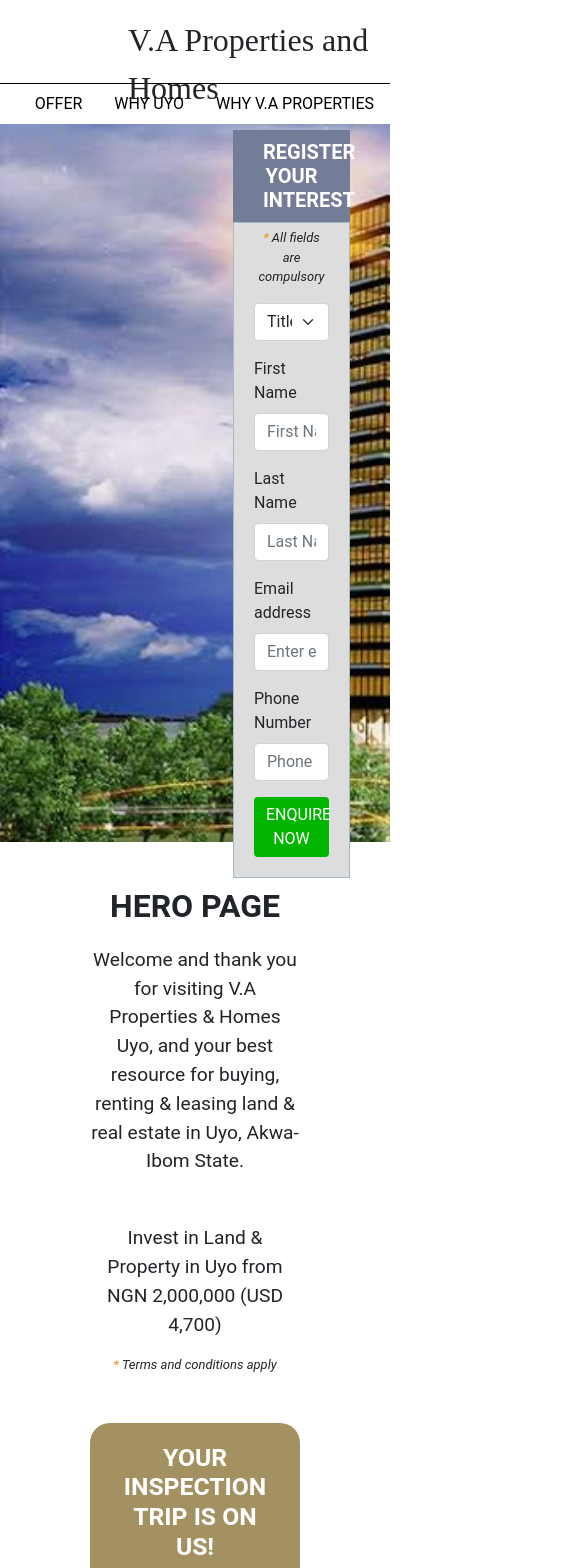
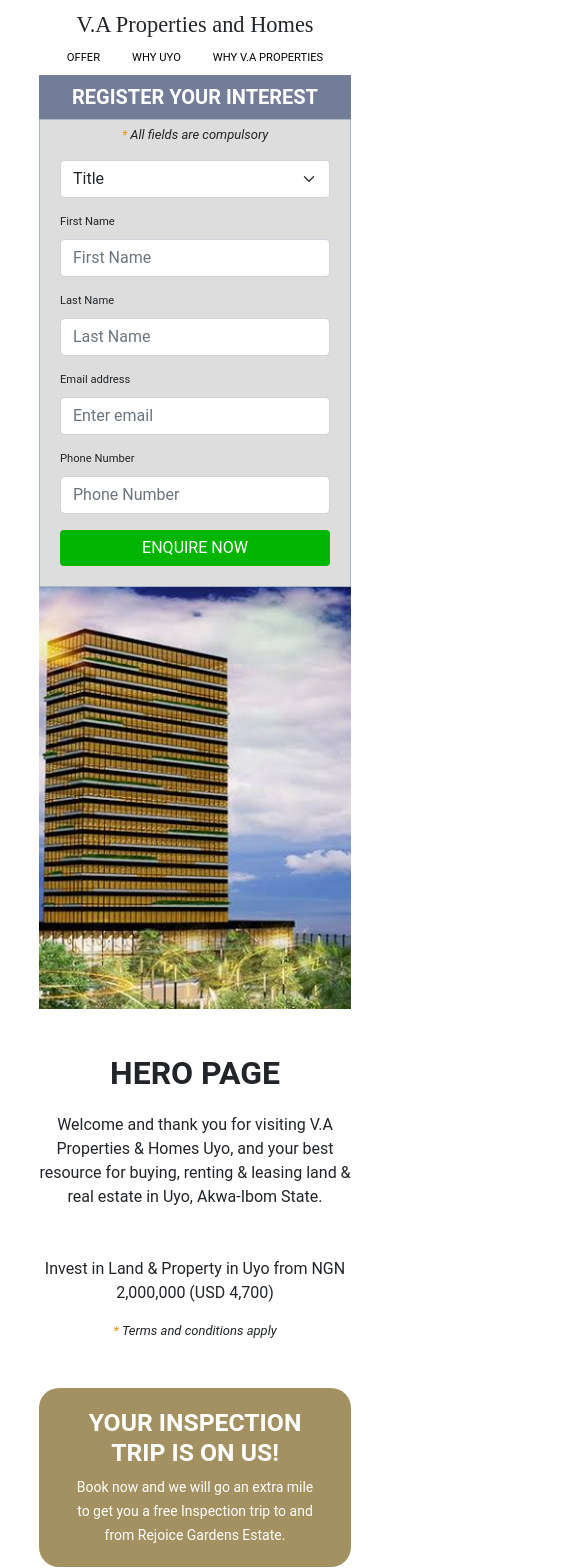
Before and after one commit to AlanDouglasDan/react-blog, a React (Create React App) app: page / in a window 390 px wide. Shown: the top 1568 px of the page, 585 px wide, since content can reach past the window. Built offline with nearby package versions, Linux system fonts and the light colour scheme; a web font is replaced by a local one.

Commit message:
finished responsive view

```diff
--- a/src/App.css
+++ b/src/App.css
@@ -1,5 +1,4 @@
 @import url("https://fonts.googleapis.com/css2?family=Orelega+One&display=swap");
-/* @import url("https://fonts.googleapis.com/css2?family=Roboto:wght@300&display=swap"); */
 
 .App {
   font-family: "Roboto", sans-serif;
@@ -29,7 +28,7 @@ header {
   top: 130px;
   position: absolute;
   background-color: #ddd;
-  width: 30%;
+  width: 45%;
 }
 
 .form_header {
@@ -91,6 +90,7 @@ form button {
   background-color: rgb(26, 43, 66);
   height: 70vh;
   padding: 60px;
+  display: grid;
 }
 
 .fourth-container h2 {
@@ -282,3 +282,99 @@ footer hr {
   color: black;
   text-transform: uppercase;
 }
+
+.form_container-2 {
+  display: none;
+}
+
+@media only screen and (max-width: 900px) {
+  header {
+    height: 5vh;
+  }
+  .main_header {
+    padding: 0.5rem;
+  }
+  .form_container {
+    height: 60vh;
+  }
+  .fourth-container, .sixth-container {
+    height: 50vh;
+  }
+  .block-four {
+    max-width: 100%;
+  }
+  .fifth-grid {
+    padding: 0 25px;
+  }
+  .sixth-container {
+    padding: 0;
+  }
+  .sixth-grid-item{
+    grid-gap: 10px;
+    padding: 15px;
+  }
+}
+
+@media only screen and (max-width: 650px) {
+  body {
+    font-size: 0.7rem;
+  }
+  .form_container {
+    display: none;
+  }
+  .form-container-2 {
+    padding: 0 10%;
+  }
+  .inner_form {
+    position: relative;
+    width: 100%;
+    top: 0;
+    right: 0;
+  }
+  .full-bg-img {
+    background-size: cover;
+    background-position: center;
+    height: 50vh;
+  }
+  .third_container {
+    max-width: 100% !important;
+    padding: 0 10%;
+    font-size: 1rem;
+  }
+  .fourth-container {
+    padding: 10px;
+    height: 90vh;
+  }
+  .grid-2 , .another-grid{
+    display: grid;
+    grid-template-columns: 1fr;
+  }
+  .grid-item {
+    justify-content: left;
+  }
+  .fifth-grid {
+    grid-template-columns: 1fr;
+    padding: 0 20%;
+  }
+  .sixth-gridd {
+    grid-template-columns: 1fr;
+    height: 70vh;
+  }
+  .sixth-container {
+    height: 70vh;
+    padding: 0 10%;
+  }
+  .seventh_container {
+    max-width: 80vw;
+  }
+  header {
+    border: none;
+    text-align: center;
+  }
+  .nav {
+    justify-content: center;
+  }
+  .fifth-grid-item {
+    padding: 15px;
+  }
+}
--- a/src/Fouth.js
+++ b/src/Fouth.js
@@ -13,7 +13,7 @@ function Fourth() {
             <img src={img} alt="img"></img>
           </div>
 
-          <div className="grid-item">
+          <div className="grid-item another-grid">
             <div>
               <ul>
                 <li>Lorem ipsum dolor amet ini</li>
@@ -22,9 +22,14 @@ function Fourth() {
                 <li>Lorem ipsum dolor amet ini</li>
                 <li>Lorem ipsum dolor amet ini</li>
               </ul>
-              <Button type="button">
-                ENQUIRE NOW
-              </Button>
+              {/* <ListGroup>
+                <ListGroup.Item>Cras justo odio</ListGroup.Item>
+                <ListGroup.Item>Dapibus ac facilisis in</ListGroup.Item>
+                <ListGroup.Item>Morbi leo risus</ListGroup.Item>
+                <ListGroup.Item>Porta ac consectetur ac</ListGroup.Item>
+                <ListGroup.Item>Vestibulum at eros</ListGroup.Item>
+              </ListGroup> */}
+              <Button type="button">ENQUIRE NOW</Button>
             </div>
           </div>
         </div>
--- a/src/Second.js
+++ b/src/Second.js
@@ -3,6 +3,7 @@ import background from "./img/first.jpeg";
 
 function Second() {
   return (
+    <div>
       <div
         className="form_container"
         style={{ backgroundImage: `url(${background})` }}
@@ -51,6 +52,57 @@ function Second() {
           </Form>
         </div>
       </div>
+
+      <div className="form-container-2">
+        <div className="inner_form">
+          <h5 className="form_header">REGISTER YOUR INTEREST</h5>
+
+          <Form>
+            <p>
+              <em>
+                <span class="asteric">*&nbsp;</span>
+                All fields are compulsory
+              </em>
+            </p>
+
+            <Form.Select aria-label="Default select example" className="mb-3">
+              <option>Title</option>
+              <option value="MR">MR</option>
+              <option value="MS">MS</option>
+              <option value="MRS">MRS</option>
+            </Form.Select>
+
+            <Form.Group className="mb-3" controlId="formBasicFirstName">
+              <Form.Label>First Name</Form.Label>
+              <Form.Control type="text" placeholder="First Name" />
+            </Form.Group>
+
+            <Form.Group className="mb-3" controlId="formBasicLastName">
+              <Form.Label>Last Name</Form.Label>
+              <Form.Control type="text" placeholder="Last Name" />
+            </Form.Group>
+
+            <Form.Group className="mb-3" controlId="formBasicEmail">
+              <Form.Label>Email address</Form.Label>
+              <Form.Control type="email" placeholder="Enter email" />
+            </Form.Group>
+
+            <Form.Group className="mb-3" controlId="formBasicPhone">
+              <Form.Label>Phone Number</Form.Label>
+              <Form.Control type="tel" placeholder="Phone Number" />
+            </Form.Group>
+
+            <Button variant="success" type="submit">
+              ENQUIRE NOW
+            </Button>
+          </Form>
+        </div>
+        <div
+          className="full-bg-img"
+          style={{ backgroundImage: `url(${background})` }}
+        ></div>
+      </div>
+    </div>
   );
 }
 
```
Lines whose indentation alone changed are shown as unchanged.
